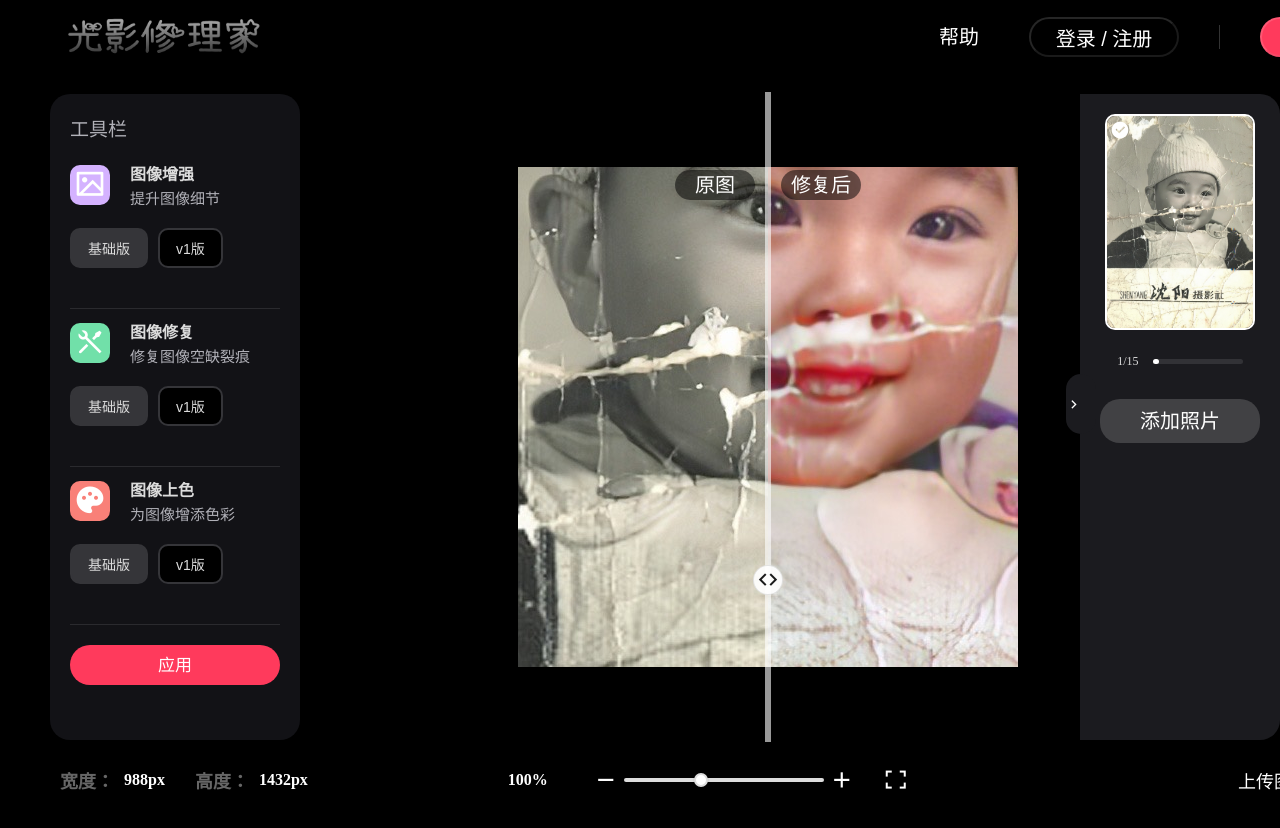
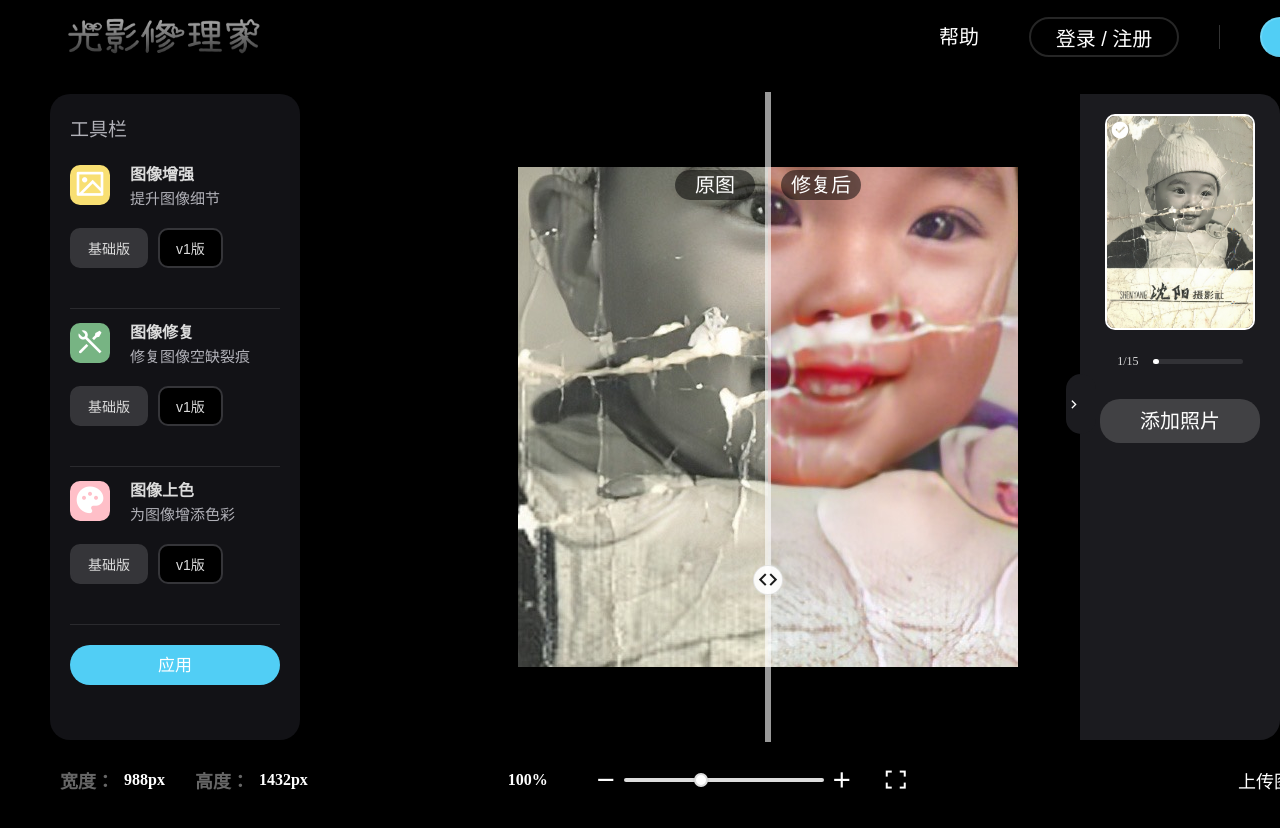
Before and after one commit to readytogo1/LightShadow-Restorers, a Vue app: page / in a window 1280 px wide. Shown: the top 828 px of the page. Built offline with nearby package versions, Linux system fonts and the light colour scheme.

Commit message:
修改配色

```diff
--- a/src/App.vue
+++ b/src/App.vue
@@ -18,15 +18,12 @@
 </template>
 
 <style scoped>
-body {
-  background-color: #000;
-}
+
 
 .left-sider {
   position: relative;
   width: 350px;
   height: 686px;
-  background-color: #000;
 }
 
 .show-wrapper {
--- a/src/components/TopBar.vue
+++ b/src/components/TopBar.vue
@@ -24,7 +24,6 @@
     .bar-wrapper{
         width: 1440px;
         height: 74px;
-        background-color: #000;
         display: flex;
         justify-content: space-between;
         align-items: center;
@@ -65,13 +64,13 @@
     }
     .log-reg{
         width: 150px;
-        border-color: rgba(255, 255, 255, .15);
+        border: 2px solid rgba(255, 255, 255, .15);
         background-color: rgba(255, 255, 255, 0);
         color: #fff;
     }
     .download{
         width: 120px;
-        background-color: #ff3a5c;
+        background-color: #51cef5;
         border-color: rgba(255, 255, 255, .15);
         color: #fff;
     }
--- a/src/components/ZoomControls.vue
+++ b/src/components/ZoomControls.vue
@@ -151,7 +151,7 @@ span{
     cursor: pointer;
 }
 .upload-wrapper div{
-    background-color: #ff3a5c;
+    background-color: #51cef5;
     width: 40px ;
     height: 40px;
     display: flex;
--- a/src/components/sider/ColorOpt.vue
+++ b/src/components/sider/ColorOpt.vue
@@ -25,7 +25,7 @@
     margin-top: 10px;
 }
 .logo{
-    background-color: #f98078;
+    background-color: #ffbfc8;
     width: 40px;
     height: 40px;
     border-radius: 10px;
--- a/src/components/sider/EnhanceOpt.vue
+++ b/src/components/sider/EnhanceOpt.vue
@@ -25,7 +25,7 @@
     margin-top: 10px;
 }
 .logo{
-    background-color: #d4b2ff;
+    background-color: #f8df72;
     width: 40px;
     height: 40px;
     border-radius: 10px;
--- a/src/components/sider/InpaintOpt.vue
+++ b/src/components/sider/InpaintOpt.vue
@@ -25,7 +25,7 @@
     margin-top: 10px;
 }
 .logo{
-    background-color: #71e0a9;
+    background-color: #77b483;
     width: 40px;
     height: 40px;
     border-radius: 10px;
--- a/src/components/sider/SiderBar.vue
+++ b/src/components/sider/SiderBar.vue
@@ -38,7 +38,7 @@ import ColorOpt from "./ColorOpt.vue"
     font-size: 19px;
 }
 .apply-btn{
-    background-color: #ff3a5c;
+    background-color: #51cef5;
     border-radius: 30px;
     color: white;
     width: 210px;
```
